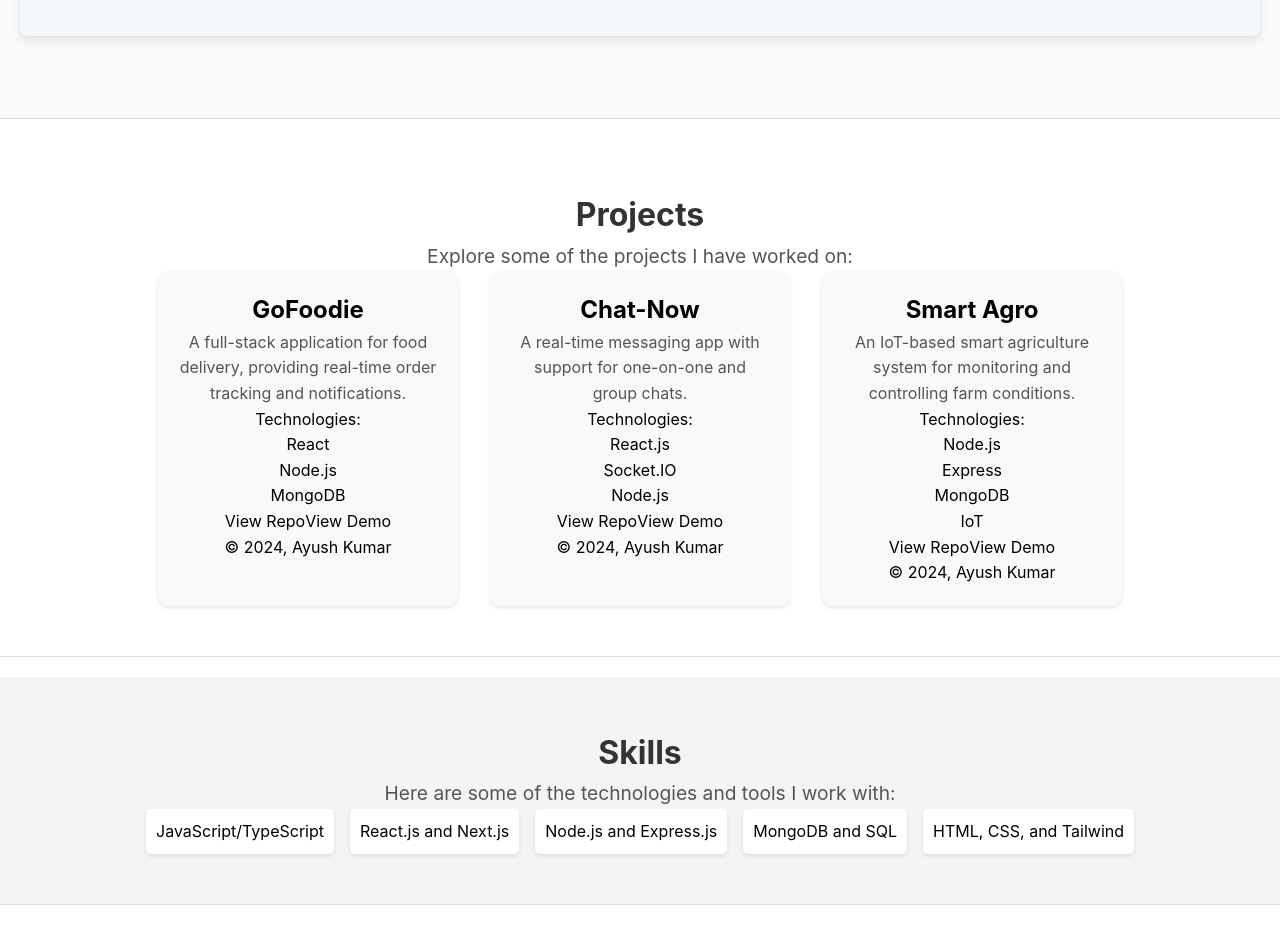
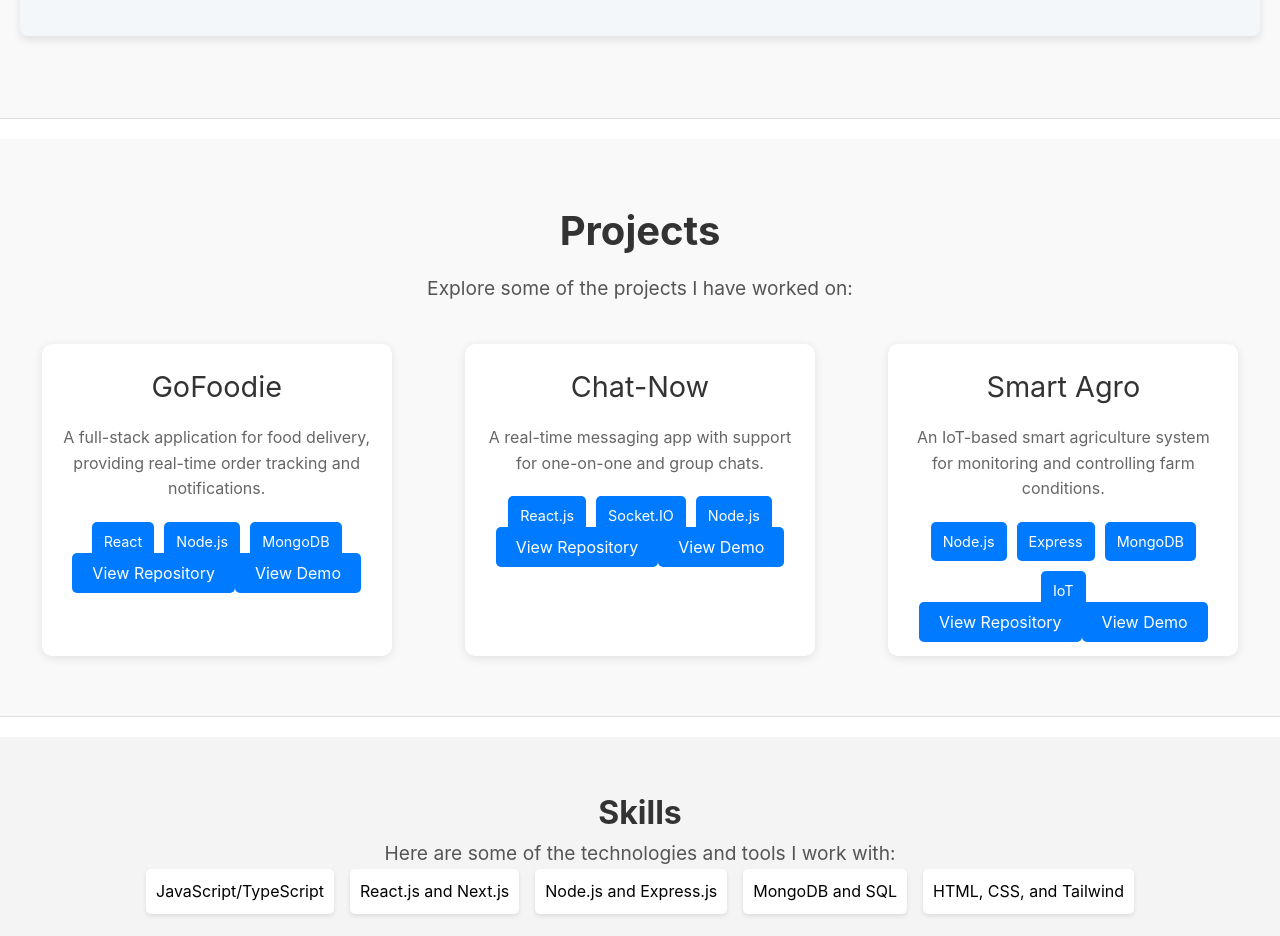
Before and after one commit to ayushchahat/pace-task, a Next.js app: page / in a window 1280 px wide. Shown: the part 1520-2456 px from the top of the page. Built offline with nearby package versions, Linux system fonts and the light colour scheme.

Commit message:
Added the styling code for project section

```diff
--- a/app/components/Project/ProjectCard.tsx
+++ b/app/components/Project/ProjectCard.tsx
@@ -1,9 +1,5 @@
-// app/components/Project/ProjectCard.tsx
 import React from "react";
-import CardFooter from "./CardFooter";
-import Language from "./Language";
-import CardButtons from "./CardButtons";
-import styles from "../../styles/ProjectCard.module.css";
+import styles from "../../styles/Project.module.css";
 
 interface ProjectCardProps {
   title: string;
@@ -13,16 +9,28 @@ interface ProjectCardProps {
   technologies: string[];
 }
 
-const ProjectCard: React.FC<ProjectCardProps> = ({ title, description, repoLink, demoLink, technologies }) => {
+const ProjectCard: React.FC<ProjectCardProps> = ({
+  title,
+  description,
+  repoLink,
+  demoLink,
+  technologies,
+}) => {
   return (
-    <div className={styles.card}>
-      <div className={styles.cardContent}>
-        <h3>{title}</h3>
-        <p>{description}</p>
-        <Language technologies={technologies} />
-        <CardButtons repoLink={repoLink} demoLink={demoLink} />
+    <div className={styles.projectCard}>
+      <h3>{title}</h3>
+      <p>{description}</p>
+      <div className={styles.technologies}>
+        {technologies.map((tech, index) => (
+          <span key={index}>{tech}</span>
+        ))}
       </div>
-      <CardFooter />
+      <a href={repoLink} target="_blank" rel="noopener noreferrer" className={styles.btn}>
+        View Repository
+      </a>
+      <a href={demoLink} target="_blank" rel="noopener noreferrer" className={styles.btn}>
+        View Demo
+      </a>
     </div>
   );
 };
--- a/app/styles/Project.module.css
+++ b/app/styles/Project.module.css
@@ -1,24 +1,109 @@
-/* app/styles/Project.module.css */
+/* Project Section */
 .projectsSection {
-  padding: 50px 20px;
-  background-color: #fff;
+  padding: 60px 20px;
+  background-color: #f9f9f9;
   text-align: center;
 }
 
-.title {
-  font-size: 2rem;
+.projectsSection .title {
+  font-size: 2.5rem;
   font-weight: bold;
   color: #333;
+  margin-bottom: 10px;
 }
 
-.subtitle {
+.projectsSection .subtitle {
   font-size: 1.2rem;
   color: #555;
+  margin-bottom: 40px;
 }
 
 .projectList {
+  display: grid;
+  grid-template-columns: repeat(auto-fill, minmax(300px, 1fr));
+  gap: 30px;
+  justify-items: center;
+}
+
+.projectCard {
+  background-color: #fff;
+  border-radius: 10px;
+  box-shadow: 0 2px 10px rgba(0, 0, 0, 0.1);
+  transition: transform 0.3s ease, box-shadow 0.3s ease;
+  padding: 20px;
+  width: 100%;
+  max-width: 350px;
+}
+
+.projectCard:hover {
+  transform: translateY(-10px);
+  box-shadow: 0 5px 15px rgba(0, 0, 0, 0.2);
+}
+
+.projectCard h3 {
+  font-size: 1.8rem;
+  color: #333;
+  margin-bottom: 15px;
+}
+
+.projectCard p {
+  font-size: 1rem;
+  color: #666;
+  margin-bottom: 20px;
+}
+
+.projectCard .technologies {
   display: flex;
   flex-wrap: wrap;
+  gap: 10px;
   justify-content: center;
-  gap: 2rem;
 }
+
+.projectCard .technologies span {
+  background-color: #007bff;
+  color: #fff;
+  padding: 8px 12px;
+  border-radius: 5px;
+  font-size: 0.9rem;
+}
+
+.projectCard .btn {
+  background-color: #007bff;
+  color: white;
+  padding: 10px 20px;
+  font-size: 1rem;
+  border: none;
+  border-radius: 5px;
+  cursor: pointer;
+  transition: background-color 0.3s ease;
+  text-decoration: none;
+  margin-top: 20px;
+}
+
+.projectCard .btn:hover {
+  background-color: #0056b3;
+}
+
+.projectCard .btn:active {
+  background-color: #00408d;
+}
+
+@media (max-width: 768px) {
+  .projectsSection {
+    padding: 40px 15px;
+  }
+
+  .projectList {
+    grid-template-columns: 1fr 1fr;
+  }
+}
+
+@media (max-width: 480px) {
+  .projectsSection {
+    padding: 30px 10px;
+  }
+
+  .projectList {
+    grid-template-columns: 1fr;
+  }
+}
```
